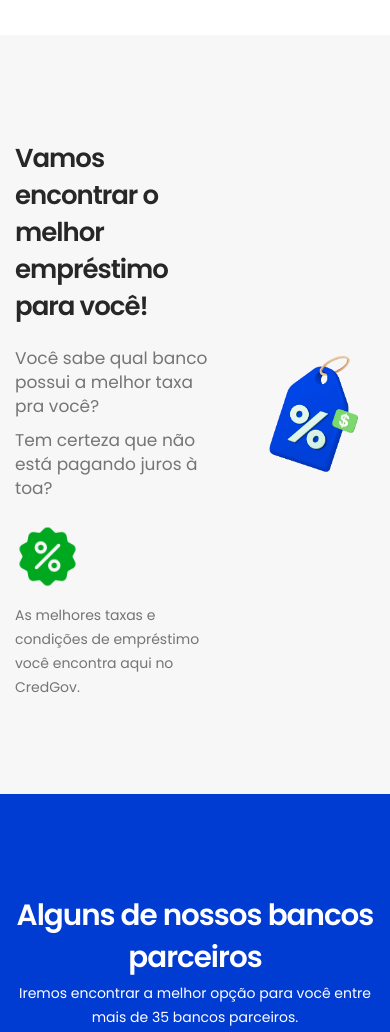
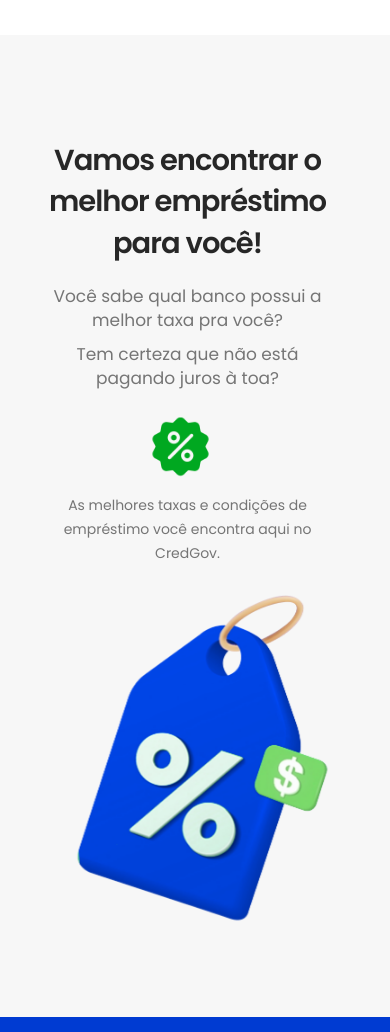
Before and after one commit to cxsarsouza/credgov, a plain HTML site: page index.html in a window 390 px wide. Shown: the part 2360-3392 px from the top of the page. Drawn offline with Linux system fonts and the light colour scheme.

Commit message:
ajustes display

```diff
--- a/css/tooplate-style.css
+++ b/css/tooplate-style.css
@@ -1186,6 +1186,10 @@
   margin-left: -15px;
 }
 
+.div-taxas{
+  padding-top: 50px;
+  padding-left: 100px;
+}
 @media only screen and (max-width: 766px) {
   .lojas-texto {
     text-align: center;
@@ -1204,4 +1208,10 @@
     justify-content: center;
     text-align: center;
   }
+  .div-taxas{
+    text-align: center;
+    padding-top: 0;
+    padding-left: 0;
+    margin: 10px 40px;
+  }
 }
--- a/index.html
+++ b/index.html
@@ -146,13 +146,13 @@
 
      <section id="appointment" data-stellar-background-ratio="3" style="background-color:#f7f7f7;">
           <div class="container">
-               <div class="row" style="display: flex;align-items: center;">
+               <div class="row">
 
 
 
-                    <div class="col-lg-7 col-sm-6">
+                    <div class="col-lg-7 col-sm-6 div-taxas">
                          <div class="about-info">
-                              <h2 class="wow fadeInUp" data-wow-delay="0.6s" style="font-size: 26px;">Vamos encontrar o melhor empréstimo para você!</h2>
+                              <h2 class="wow fadeInUp" data-wow-delay="0.6s" style="font-size: 29px;">Vamos encontrar o melhor empréstimo para você!</h2>
                               <div class="wow fadeInUp" data-wow-delay="0.8s">
                                    <p class="p-main">Você sabe qual banco possui a melhor taxa pra você?</p>
                                    <p class="p-main">Tem certeza que não está pagando juros à toa?</p>
@@ -167,7 +167,7 @@
                          </div>
                     </div>
 
-                    <div class="col-md-5 col-sm-6">
+                    <div class="col-md-5 col-sm-6" style="display: flex; justify-content: center;">
                          <img src="images/img-main.png" width="400" class="img-responsive" alt="">
                     </div>
 
```
